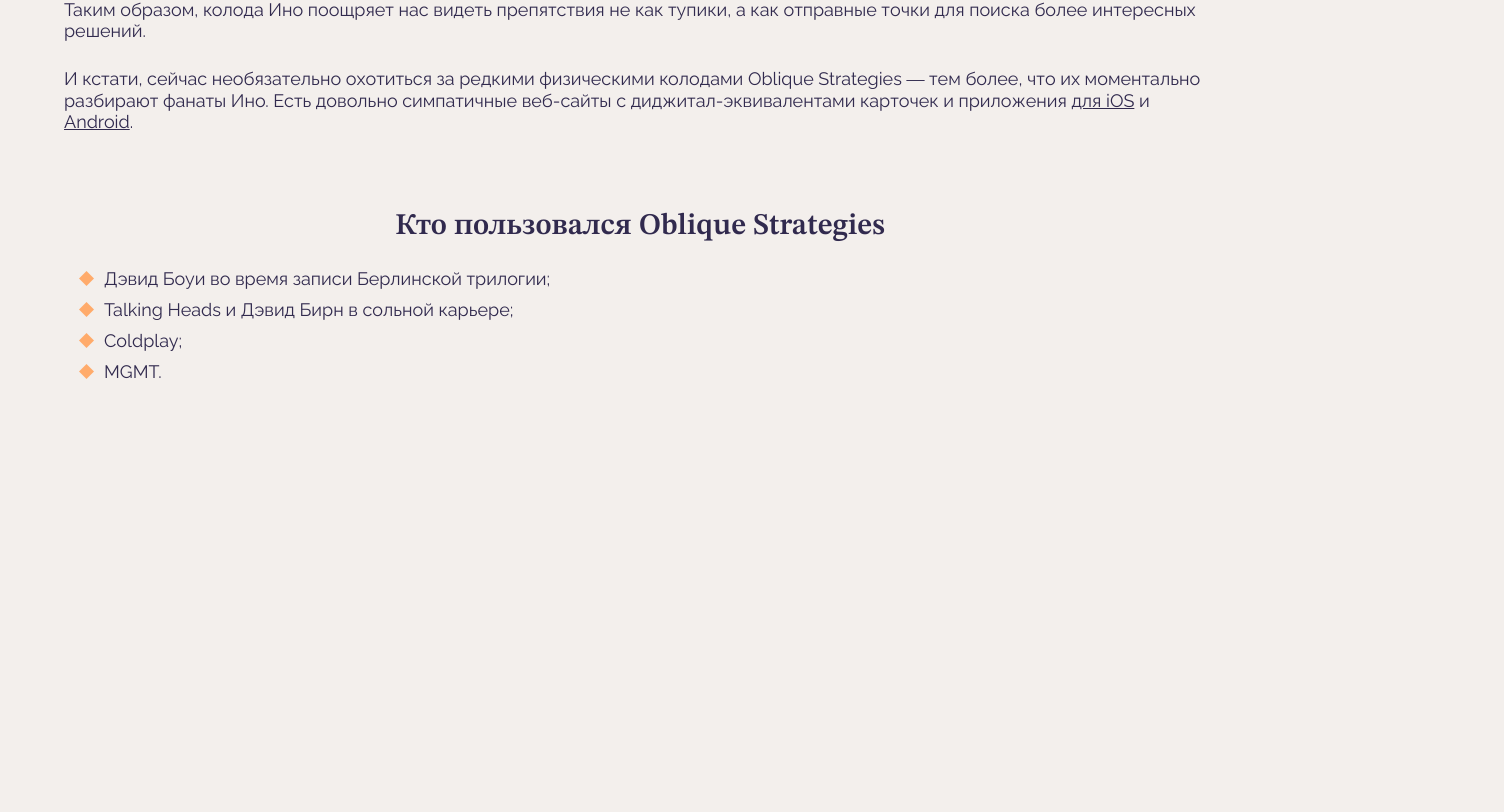
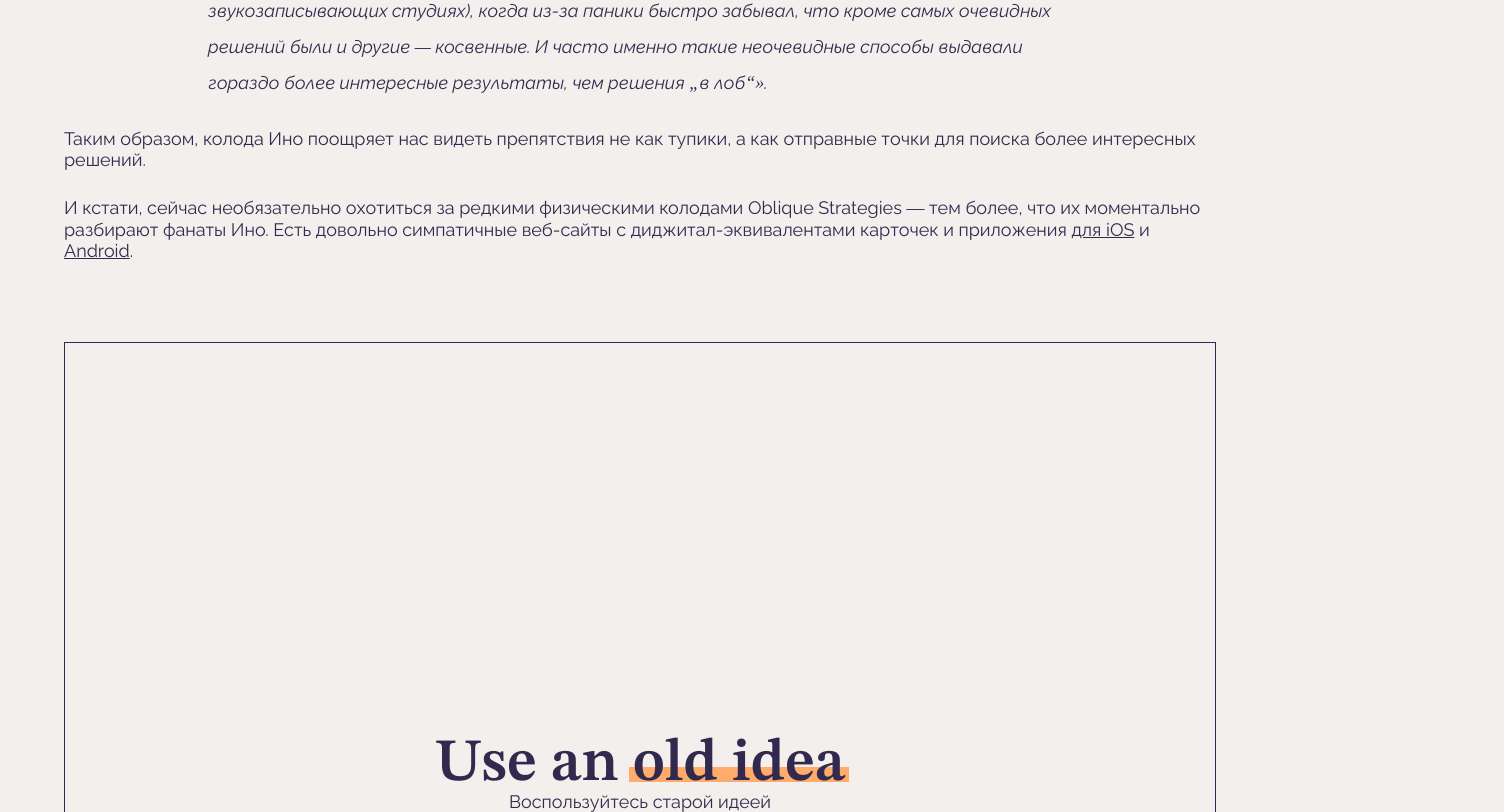
Before and after one commit to TheCrazyMakc/cards, a plain HTML site: page index.html in a window 1280 px wide. Shown: the part 1988-2800 px from the top of the page, 1504 px wide, since content can reach past the window. Before the commit the page ends 2370 px from the top, so only its background shows below. Drawn offline with Linux system fonts and the light colour scheme.

Commit message:
add more styles

```diff
--- a/index.html
+++ b/index.html
@@ -36,9 +36,12 @@
             <picture>
                 <source srcset="./images/cards-1x.avif 1x, ./images/cards-2x.avif 2x" type="image/avif"/>
                 <source srcset="./images/cards-1x.webp 1x, ./images/cards-2x.webp 2x" type="image/webp"/>
-                <img srcset="./images/cards-1x.png 1x, ./images/cards-2x.png 2x" alt="колода" class="content__picture">
+                <img srcset="./images/cards-1x.png 1x, ./images/cards-2x.png 2x" alt="колода" class="content__picture" loading="lazy">
             </picture>
         </figure>
+        <figcaption class="content__picture-caption">
+            <p>Колода Oblique Strategies</p>
+        </figcaption>
         <div class="content__text-block">
             <p class="content__paragraph">
                 Oblique Strategies в основном используют музыканты, но колода подходит для преодоления творческого кризиса в любой сфере. Её рекомендуют писателям, продакт-менеджерам, художникам и разработчикам.
@@ -63,6 +66,15 @@
             </p>
         </div>
 
+        <article class="content__card">
+            <h3 class="content__card-title heading">
+                Use an <span class="colored-text">old idea</span>
+            </h3>
+            <p class="content__card-subtitle">
+                Воспользуйтесь старой идеей
+            </p>
+        </article>
+
         <h2 class="heading content-title">Кто пользовался Oblique Strategies</h2>
         <div class="content__text-block">
             <ul class="content__list">
--- a/styles/style.css
+++ b/styles/style.css
@@ -111,3 +111,55 @@ figure {
   font-size: 30px;
   background-color: var(--accent-color);
 }
+
+.content__picture {
+  inline-size: 100%;
+}
+
+.content__figure {
+  position: relative;
+  inline-size: calc(100% + 10vi);
+  margin: 7% auto;
+  inset-inline-end: 5vi;
+}
+
+.content__picture-caption {
+  border-block-end: 1px solid currentColor;
+  padding: 20px;
+  font-size: 18px;
+  text-align: center;
+}
+
+.content__card {
+  display: flex;
+  flex-direction: column;
+  justify-content: center;
+  align-items: center;
+  margin-block-start: 7%;
+  border: 1px solid currentColor;
+  aspect-ratio: 4/3;
+}
+
+.content__card-title {
+  font-size: 60px;
+}
+
+.content__card-subtitle {
+  font-size: 18px;
+}
+
+.colored-text {
+  position: relative;
+  display: inline-block;
+}
+
+.colored-text::after {
+  content: '';
+  position: absolute;
+  z-index: -1;
+  inline-size: calc(100% + 8px);
+  block-size: 0.5ch;
+  background-color: var(--accent-color);
+  inset-block-end: 0.3ch;
+  inset-inline-start: -4px;
+}
```
